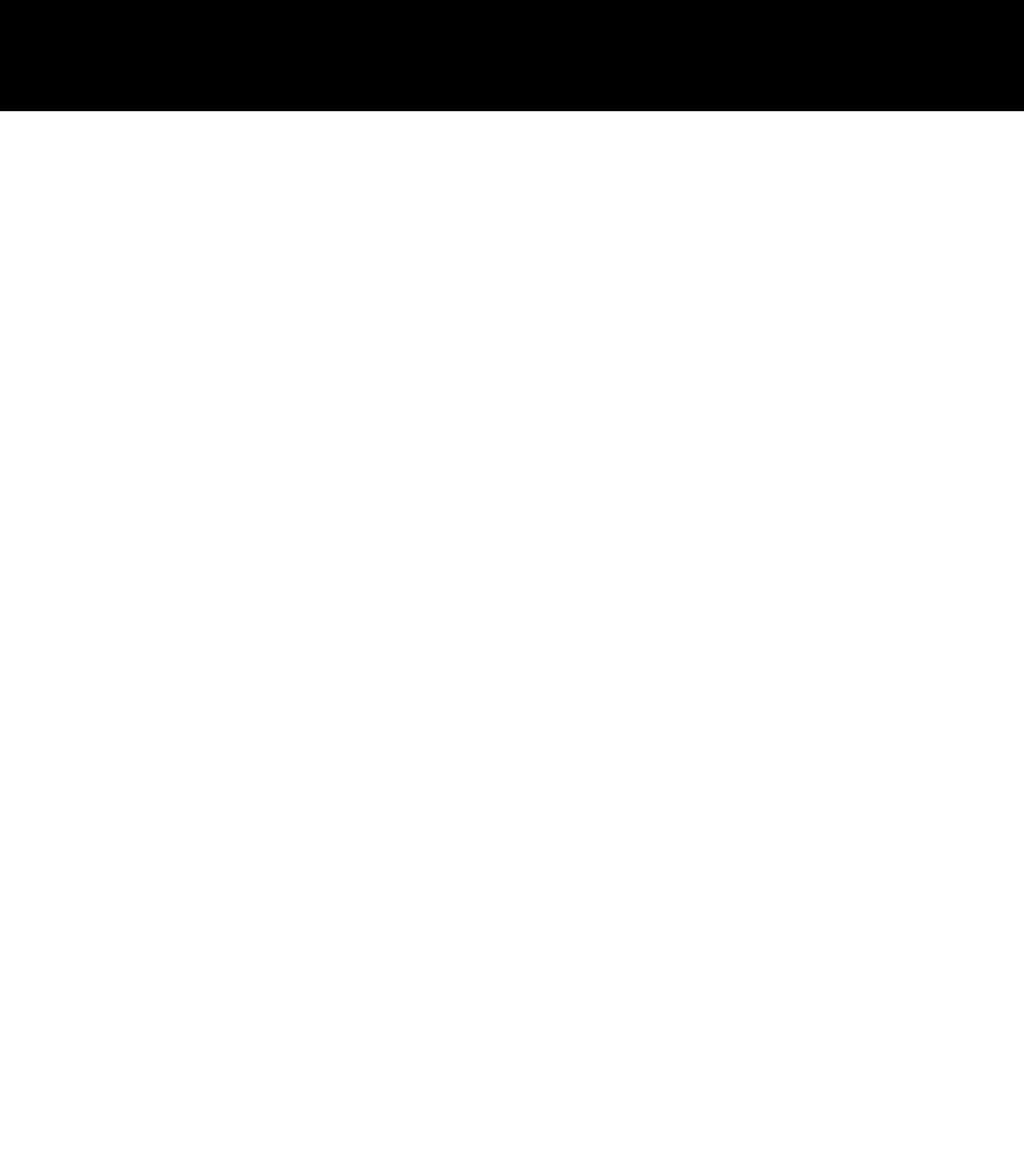
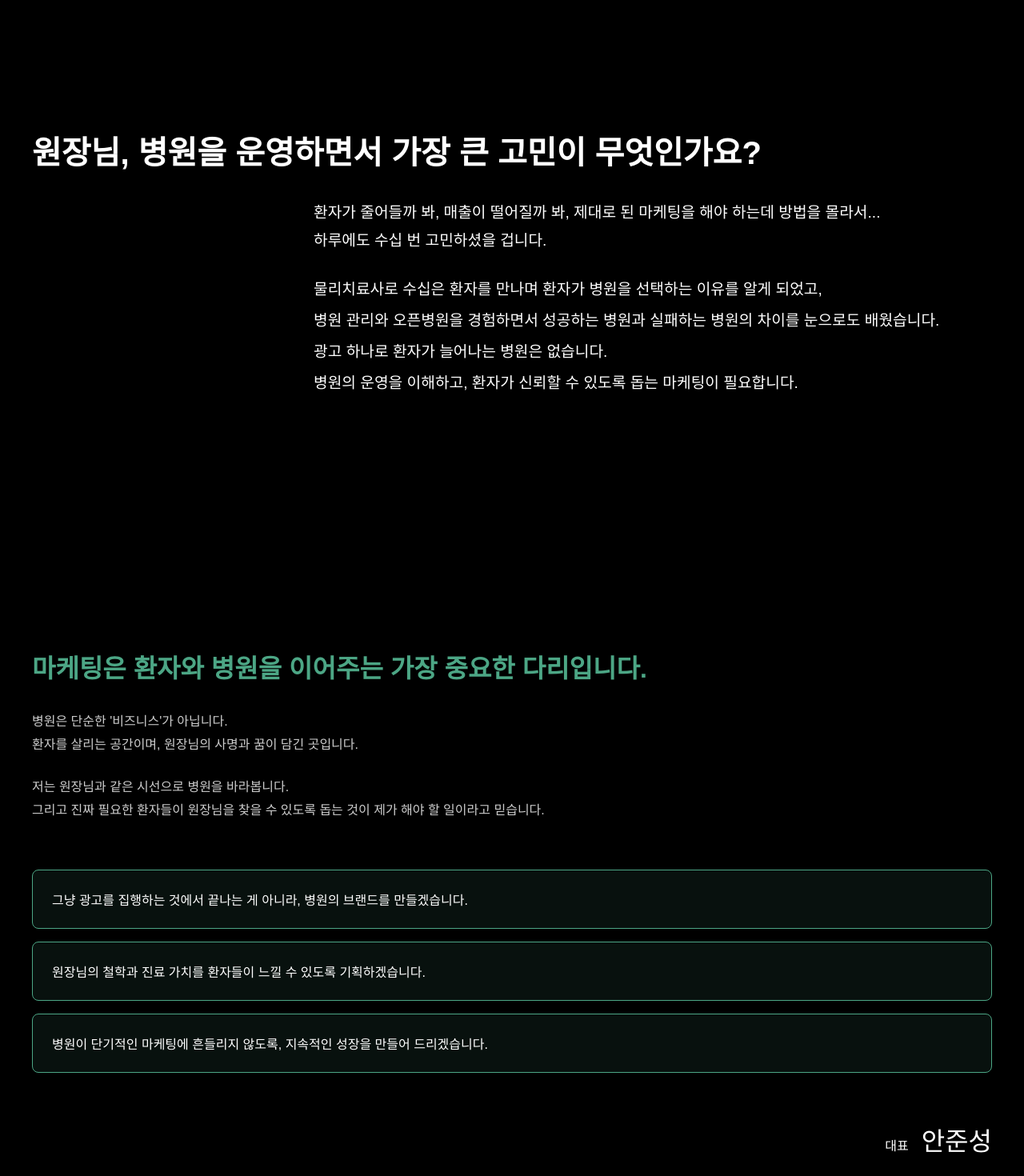
Before and after one commit to devchaeyoung/aube, a Next.js app: page / in a window 1280 px wide. Shown: the part 1160-2630 px from the top of the page at 80% size. Before the commit the page ends 1299 px from the top, so only its background shows below. Built offline with nearby package versions, Linux system fonts and the light colour scheme.

Commit message:
# 중간커밋

```diff
--- a/src/app/page.tsx
+++ b/src/app/page.tsx
@@ -1,9 +1,11 @@
 import { Hero } from "../components/Hero";
+import { HospitalIntro } from "../components/HospitalIntro";
 
 export default function Home() {
   return (
     <main>
       <Hero />
+      <HospitalIntro />
     </main>
   );
 }
--- a/src/components/Hero.module.css
+++ b/src/components/Hero.module.css
@@ -77,5 +77,11 @@
   width: 100%;
   display: flex;
   justify-content: center;
-  padding-bottom: 20rem;
+  padding: 10rem;
 }
+
+@media (max-width: 768px) {
+  .line {
+    padding: 6rem;
+  }
+}
--- /dev/null
+++ b/src/components/HospitalIntro.module.css
@@ -0,0 +1,109 @@
+.intro {
+  position: relative;
+  background: #000;
+  color: #fff;
+  padding: 100px 20px;
+  padding-top: 20px;
+  overflow: hidden;
+}
+
+.text {
+  position: absolute;
+  top: 50%;
+  left: 50%;
+  transform: translate(-50%, -50%);
+  font-size: 1.5rem;
+  color: rgba(255, 255, 255, 0.8);
+}
+
+.content {
+  max-width: 1200px;
+  margin: 0 auto;
+  position: relative;
+  z-index: 2;
+}
+
+.questionBox {
+  margin-bottom: 20rem;
+}
+
+.question {
+  font-size: 2.5rem;
+  margin-bottom: 2rem;
+  font-weight: 600;
+}
+
+.answer {
+  color: #fff;
+  font-size: 1.2rem;
+  line-height: 1.8;
+  margin-bottom: 2rem;
+}
+
+.answerBox {
+  margin-left: 22rem;
+}
+.details p {
+  color: #fff;
+
+  font-size: 1.2rem;
+  line-height: 1.2;
+  margin-bottom: 1rem;
+}
+
+.highlightBox {
+  margin: 60px 0;
+}
+
+.highlightBox h3 {
+  font-size: 2rem;
+  margin-bottom: 2rem;
+  color: #4ca685;
+}
+
+.highlightBox p {
+  color: #ccc;
+  line-height: 1.8;
+  margin-bottom: 1.5rem;
+}
+
+.pointsBox {
+  margin: 60px 0;
+}
+
+.point {
+  border: 1px solid #4ca685;
+  padding: 1.5rem;
+  margin-bottom: 1rem;
+  border-radius: 8px;
+  color: #fff;
+  background: rgba(76, 166, 133, 0.1);
+}
+
+.signature {
+  text-align: right;
+  margin-top: 60px;
+}
+
+.name {
+  font-family: "Nanum Pen Script", cursive;
+  font-size: 2rem;
+  margin-left: 1rem;
+}
+
+@media (max-width: 768px) {
+  .question {
+    font-size: 1.8rem;
+  }
+
+  .highlightBox h3 {
+    font-size: 1.6rem;
+  }
+
+  .point {
+    font-size: 0.9rem;
+  }
+  .answerBox {
+    margin-left: 0;
+  }
+}
--- /dev/null
+++ b/src/components/HospitalIntro.tsx
@@ -0,0 +1,57 @@
+"use client";
+
+import styles from "./HospitalIntro.module.css";
+
+export function HospitalIntro() {
+  return (
+    <section className={styles.intro}>
+      <div className={styles.content}>
+        <div className={styles.questionBox}>
+          <h2 className={styles.question}>원장님, 병원을 운영하면서 가장 큰 고민이 무엇인가요?</h2>
+          <div className={styles.answerBox}>
+            <p className={styles.answer}>
+              환자가 줄어들까 봐, 매출이 떨어질까 봐, 제대로 된 마케팅을 해야 하는데 방법을 몰라서...
+              <br />
+              하루에도 수십 번 고민하셨을 겁니다.
+            </p>
+            <div className={styles.details}>
+              <p>물리치료사로 수십은 환자를 만나며 환자가 병원을 선택하는 이유를 알게 되었고,</p>
+              <p>병원 관리와 오픈병원을 경험하면서 성공하는 병원과 실패하는 병원의 차이를 눈으로도 배웠습니다.</p>
+              <p>광고 하나로 환자가 늘어나는 병원은 없습니다.</p>
+              <p>병원의 운영을 이해하고, 환자가 신뢰할 수 있도록 돕는 마케팅이 필요합니다.</p>
+            </div>
+          </div>
+        </div>
+
+        <div className={styles.highlightBox}>
+          <h3>마케팅은 환자와 병원을 이어주는 가장 중요한 다리입니다.</h3>
+          <p>
+            병원은 단순한 &apos;비즈니스&apos;가 아닙니다.
+            <br />
+            환자를 살리는 공간이며, 원장님의 사명과 꿈이 담긴 곳입니다.
+          </p>
+          <p>
+            저는 원장님과 같은 시선으로 병원을 바라봅니다.
+            <br />
+            그리고 진짜 필요한 환자들이 원장님을 찾을 수 있도록 돕는 것이 제가 해야 할 일이라고 믿습니다.
+          </p>
+        </div>
+
+        <div className={styles.pointsBox}>
+          <div className={styles.point}>
+            그냥 광고를 집행하는 것에서 끝나는 게 아니라, 병원의 브랜드를 만들겠습니다.
+          </div>
+          <div className={styles.point}>원장님의 철학과 진료 가치를 환자들이 느낄 수 있도록 기획하겠습니다.</div>
+          <div className={styles.point}>
+            병원이 단기적인 마케팅에 흔들리지 않도록, 지속적인 성장을 만들어 드리겠습니다.
+          </div>
+        </div>
+
+        <div className={styles.signature}>
+          <span>대표</span>
+          <span className={styles.name}>안준성</span>
+        </div>
+      </div>
+    </section>
+  );
+}
```
Also changed, not shown: src/app/page.module.css (added).
